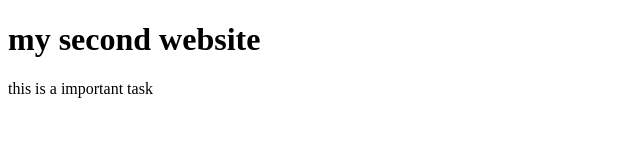
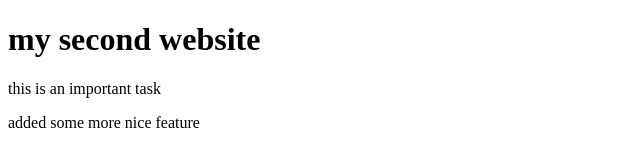
Before and after one commit to NowrinIbnat/My-2nd-website, a plain HTML site: page index.html in a window 1280 px wide. Shown: the whole page, without its empty margins (0-640 px from the left). Drawn offline with Linux system fonts and the light colour scheme.

Commit message:
add some change

```diff
--- a/index.html
+++ b/index.html
@@ -8,6 +8,7 @@
 </head>
 <body>
   <h1>my second website</h1>
-  <p>this is a important task</p>
+  <p>this is an important task</p>
+  <p>added some more nice feature</p>
 </body>
 </html>
```
